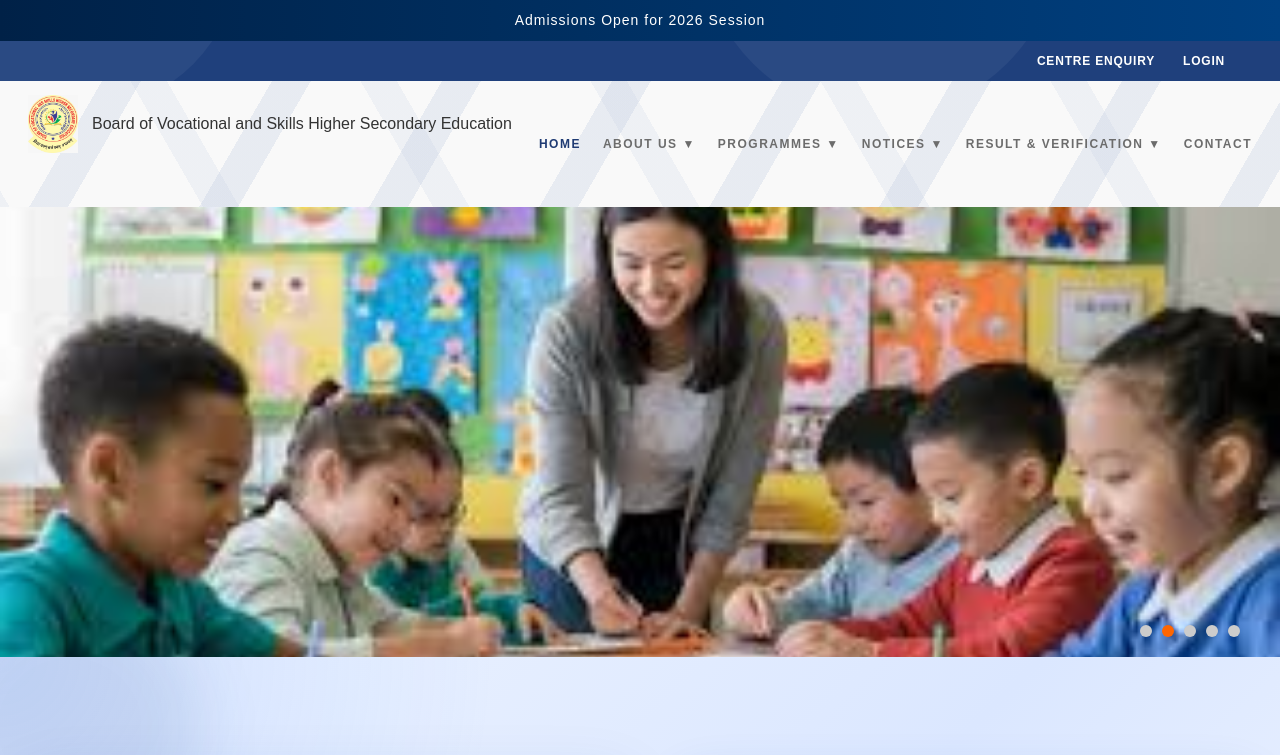
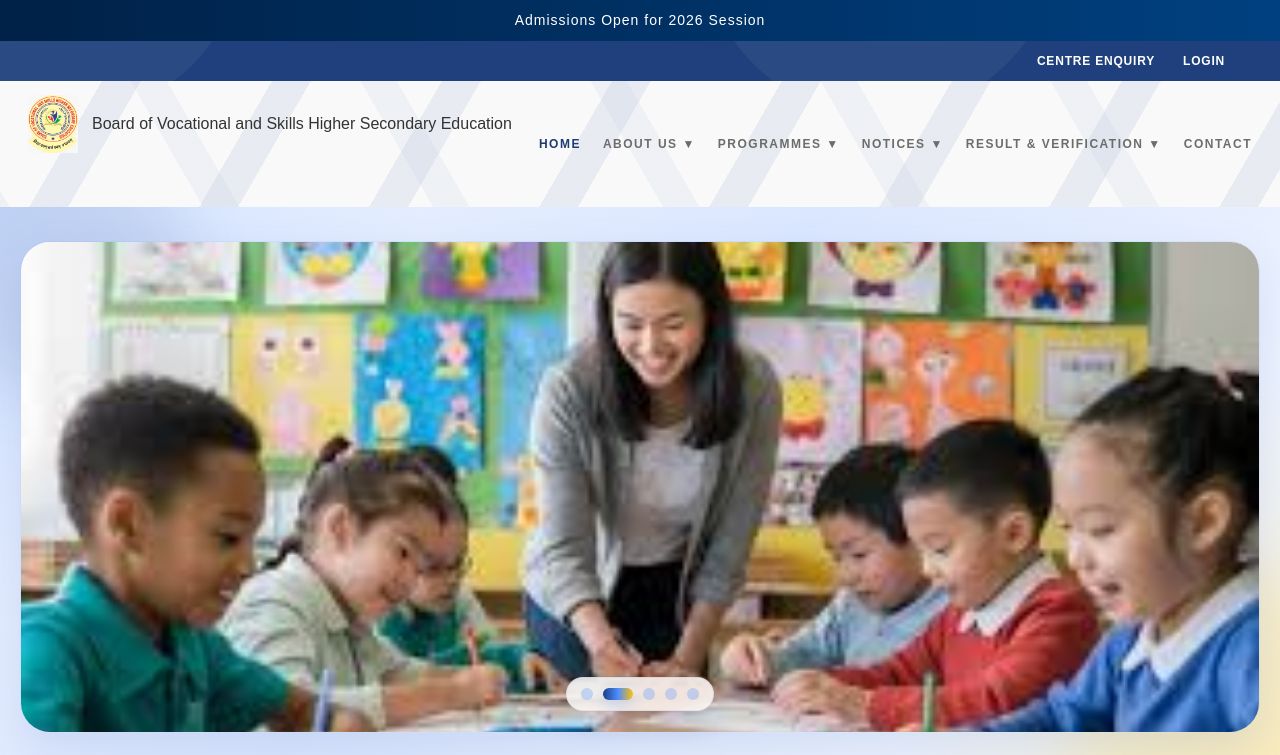
Before and after one commit to ranvijaysingh0741/ERP-SYSTEM, a React (Create React App) app in the folder frontend/: page / in a window 1280 px wide. Shown: the top 755 px of the page. Built offline with nearby package versions, Linux system fonts and the light colour scheme.

Commit message:
Refactor Hero component styles for improved layout

```diff
--- a/frontend/src/landing/components/Hero.css
+++ b/frontend/src/landing/components/Hero.css
@@ -1,76 +1,140 @@
-.hero {
-  height: 80vh;
-  background: linear-gradient(rgba(0,33,71,0.7), rgba(0,33,71,0.7)),
-              url("https://images.unsplash.com/photo-1523240795612-9a054b0db644");
-  background-size: cover;
-  background-position: center;
-  color: white;
-  display: flex;
-  flex-direction: column;
-  justify-content: center;
-  align-items: center;
-  text-align: center;
+@import url('https://fonts.googleapis.com/css2?family=Josefin+Sans:wght@400;500;600;700&display=swap');
+
+.hero-slider {
+  position: relative;
+  height: 560px;
+  padding: 34px 20px;
+  overflow: hidden;
+  background:
+    radial-gradient(circle at top left, rgba(77, 141, 255, 0.18), transparent 30%),
+    radial-gradient(circle at bottom right, rgba(255, 193, 7, 0.16), transparent 28%),
+    linear-gradient(135deg, #eef4ff 0%, #dbe7ff 45%, #f9fbff 100%);
+  font-family: 'Josefin Sans', sans-serif;
 }
 
-.hero h1 {
-  font-size: 42px;
-  margin-bottom: 20px;
+.hero-slider::before,
+.hero-slider::after {
+  content: "";
+  position: absolute;
+  border-radius: 50%;
+  z-index: 0;
+  filter: blur(30px);
+  pointer-events: none;
 }
 
-.hero p {
-  font-size: 20px;
-  margin-bottom: 30px;
+.hero-slider::before {
+  width: 260px;
+  height: 260px;
+  background: rgba(25, 63, 134, 0.10);
+  top: -70px;
+  left: -70px;
 }
 
-.hero button {
-  padding: 12px 30px;
-  background: #ffd700;
-  border: none;
-  font-weight: bold;
-  cursor: pointer;
-  border-radius: 30px;
-  transition: 0.3s;
+.hero-slider::after {
+  width: 320px;
+  height: 320px;
+  background: rgba(255, 193, 7, 0.12);
+  right: -110px;
+  bottom: -120px;
 }
 
-.hero button:hover {
-  background: white;
-  transform: scale(1.05);
-}
-.hero-slider{
-position:relative;
-height:450px;
-overflow:hidden;
+.hero-slide {
+  position: absolute;
+  inset: 34px 20px;
+  z-index: 1;
+  width: calc(100% - 40px);
+  height: calc(100% - 68px);
+  max-width: 1280px;
+  margin: 0 auto;
+  left: 50%;
+  transform: translateX(-50%) scale(0.985);
+  object-fit: cover;
+  border: 1px solid rgba(111, 145, 220, 0.14);
+  border-radius: 30px;
+  box-shadow:
+    0 18px 45px rgba(53, 92, 170, 0.13),
+    inset 0 1px 0 rgba(255, 255, 255, 0.72);
+  opacity: 0;
+  transition: opacity 1s ease-in-out, transform 1s ease-in-out;
 }
 
-.hero-slide{
-position:absolute;
-width:100%;
-height:450px;
-object-fit:cover;
-opacity:0;
-transition:opacity 1s ease-in-out;
+.hero-slide.active {
+  opacity: 1;
+  transform: translateX(-50%) scale(1);
 }
 
-.hero-slide.active{
-opacity:1;
+.hero-dots {
+  position: absolute;
+  z-index: 2;
+  bottom: 56px;
+  left: 50%;
+  display: flex;
+  gap: 10px;
+  align-items: center;
+  justify-content: center;
+  padding: 10px 14px;
+  border: 1px solid rgba(111, 145, 220, 0.14);
+  border-radius: 999px;
+  background: rgba(255, 255, 255, 0.82);
+  box-shadow: 0 12px 26px rgba(25, 63, 134, 0.18);
+  backdrop-filter: blur(18px);
+  -webkit-backdrop-filter: blur(18px);
+  transform: translateX(-50%);
 }
 
-.hero-dots{
-position:absolute;
-bottom:20px;
-right:40px;
-display:flex;
-gap:10px;
+.dot {
+  width: 11px;
+  height: 11px;
+  border: 0;
+  border-radius: 50%;
+  background: rgba(77, 141, 255, 0.28);
+  cursor: pointer;
+  transition: width 0.3s ease, background 0.3s ease, transform 0.3s ease;
 }
 
-.dot{
-width:12px;
-height:12px;
-background:#ccc;
-border-radius:50%;
-cursor:pointer;
+.dot:hover {
+  transform: scale(1.15);
+  background: #4d8dff;
 }
 
-.dot.active{
-background:#ff6600;
+.dot.active {
+  width: 30px;
+  border-radius: 999px;
+  background: linear-gradient(90deg, #193f86, #4d8dff, #ffc107);
+  box-shadow: 0 6px 14px rgba(77, 141, 255, 0.26);
 }
+
+@media (max-width: 1024px) {
+  .hero-slider {
+    height: 500px;
+  }
+}
+
+@media (max-width: 768px) {
+  .hero-slider {
+    height: 360px;
+    padding: 24px 14px;
+  }
+
+  .hero-slide {
+    inset: 24px 14px;
+    width: calc(100% - 28px);
+    height: calc(100% - 48px);
+    border-radius: 22px;
+  }
+
+  .hero-dots {
+    bottom: 38px;
+    padding: 8px 12px;
+    gap: 8px;
+  }
+
+  .dot {
+    width: 10px;
+    height: 10px;
+  }
+
+  .dot.active {
+    width: 26px;
+  }
+}
```
